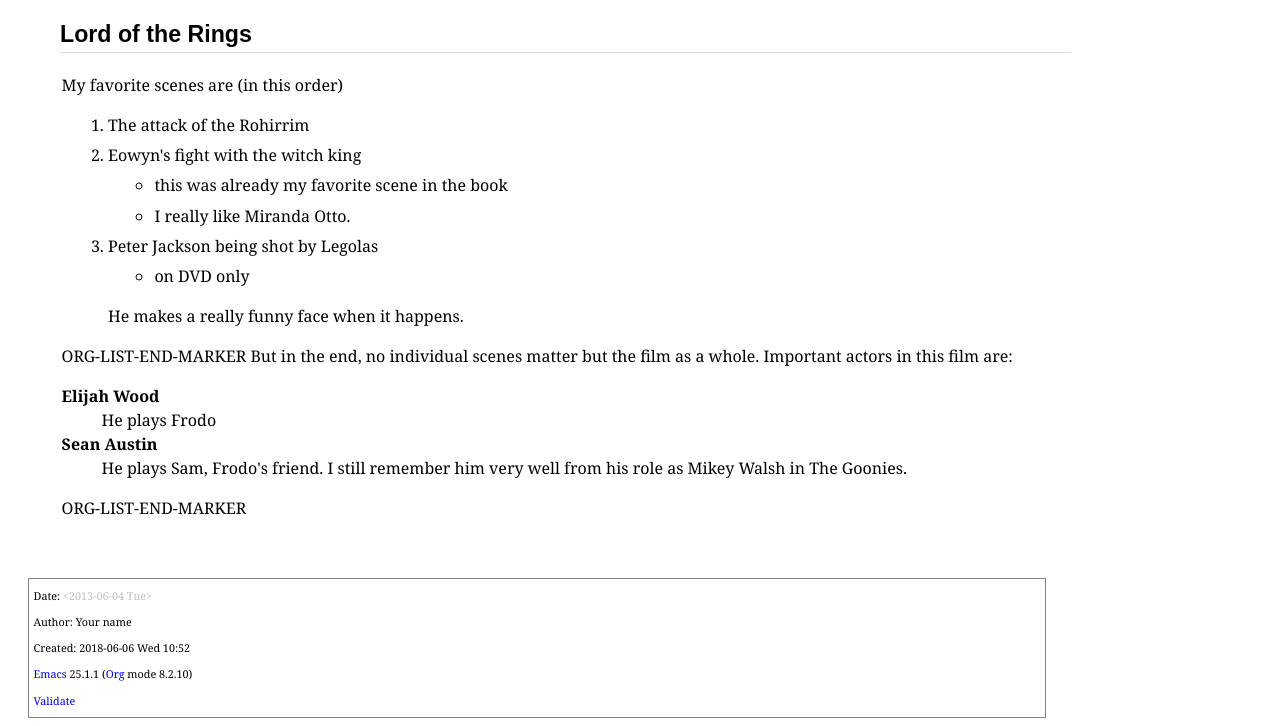
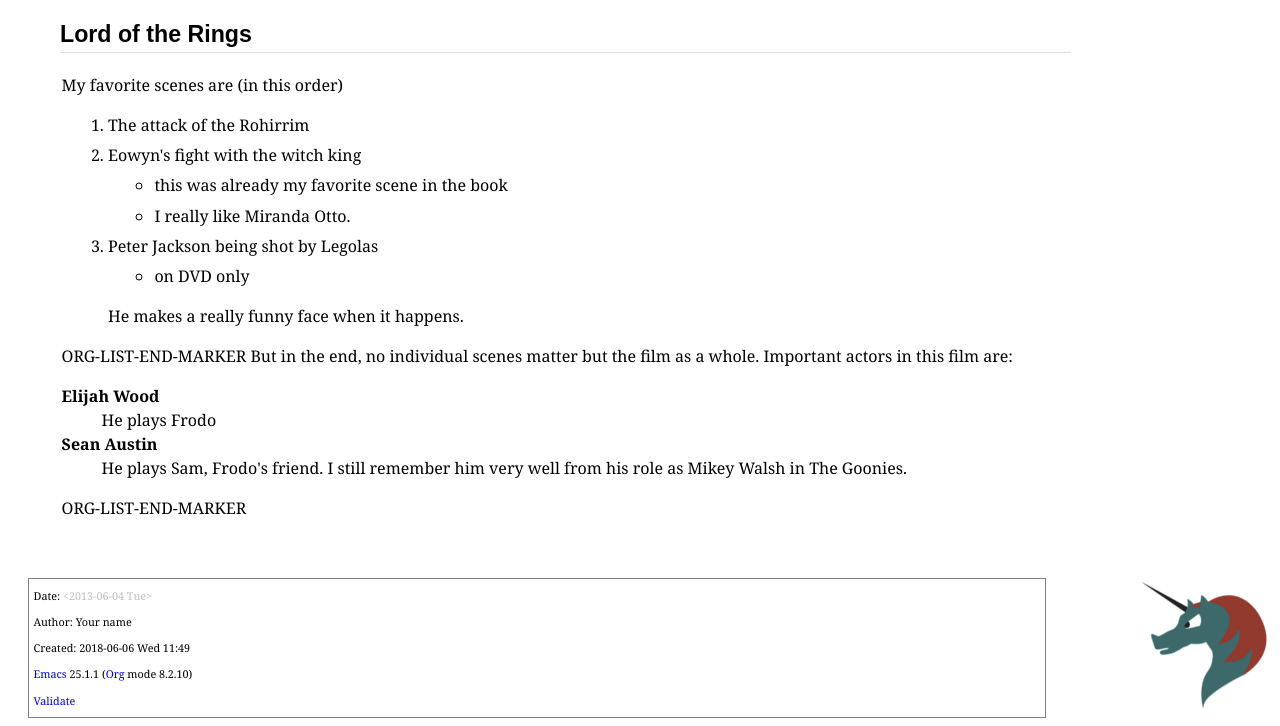
Before and after one commit to Justin-YGG/justin-ygg.github.io, a plain HTML site: page aa.html in a window 1280 px wide. Shown: the part 99-825 px from the top of the page. Drawn offline with Linux system fonts and the light colour scheme; a web font is replaced by a local one.

Commit message:
add img dir

```diff
--- a/aa.html
+++ b/aa.html
@@ -4,7 +4,7 @@
 <html xmlns="http://www.w3.org/1999/xhtml" lang="en" xml:lang="en">
 <head>
 <title>filename with the extension omitted</title>
-<!-- 2018-06-06 Wed 10:52 -->
+<!-- 2018-06-06 Wed 11:49 -->
 <meta  http-equiv="Content-Type" content="text/html;charset=utf-8" />
 <meta  name="generator" content="Org-mode" />
 <meta  name="author" content="Your name" />
@@ -195,7 +195,7 @@ ORG-LIST-END-MARKER
 <div id="postamble" class="status">
 <p class="date">Date: <span class="timestamp-wrapper"><span class="timestamp">&lt;2013-06-04 Tue&gt;</span></span></p>
 <p class="author">Author: Your name</p>
-<p class="date">Created: 2018-06-06 Wed 10:52</p>
+<p class="date">Created: 2018-06-06 Wed 11:49</p>
 <p class="creator"><a href="http://www.gnu.org/software/emacs/">Emacs</a> 25.1.1 (<a href="http://orgmode.org">Org</a> mode 8.2.10)</p>
 <p class="validation"><a href="http://validator.w3.org/check?uri=referer">Validate</a></p>
 </div>
```
Also changed, not shown: sitemap.html (+2 -2 lines), img/org-mode-unicorn-logo-worg.png (added).
